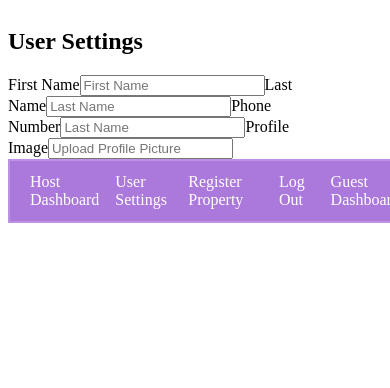
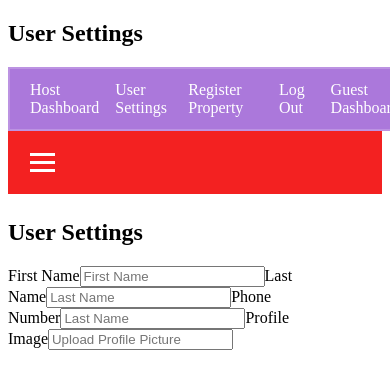
Before and after one commit to Legends-Land/Open-spot, a React (Vite) app in the folder client/: page /hostusersettings in a window 390 px wide. Shown: the top 388 px of the page. Built offline with nearby package versions, Linux system fonts and the light colour scheme; sample sign-in values are in the browser's storage.

Commit message:
imported css which will allow the side bar and hamburger menu to appear depending on screen size

```diff
--- a/client/src/Pages/HostDashboard.jsx
+++ b/client/src/Pages/HostDashboard.jsx
@@ -1,8 +1,12 @@
 import React from "react"
 import { useState,useEffect } from "react";
 import HostSideBar from "../Components/HostSidebar";
-import '../styles/hostDashboard.css'
+import '../styles/Dashboard.css'
 import axios from "axios";
+import "../styles/Global.css";
+import HostHamburgerMenu from "../Components/HostHamburgerMenu";
+import "../styles/HamburgerMenu.css"
+
 
 // function  Host(){
 // return(
@@ -42,6 +46,11 @@ const HostDashboard = () => {
     <div>
 
       <h2>Host Dashboard</h2>
+      <div className="app-layout">
+
+      <HostHamburgerMenu/>
+      <HostSideBar/>
+      </div>
       <form>
         <input
         type=""
@@ -65,8 +74,11 @@ const HostDashboard = () => {
 
 
       </form>
-      <HostSideBar/>
-    </div>
+
+
+
+      </div>
+
   );
 };
 
--- a/client/src/Pages/HostUserSettings.jsx
+++ b/client/src/Pages/HostUserSettings.jsx
@@ -1,16 +1,21 @@
 import React from "react";
 import HostSideBar from "../Components/HostSidebar";
-import '../styles/hostdashboard.css'
+import '../styles/Dashboard.css'
 import Settings from "../Components/Settings";
 import GuestSideBar from "../Components/GuestSideBar";
+import HostHamburgerMenu from "../Components/HostHamburgerMenu";
+import "../styles/HamburgerMenu.css"
 
 
 const HostUserSettings = () =>{
 
 return(
     <>
+      <h2>User Settings</h2>
+      <HostSideBar/>
+      <HostHamburgerMenu/>
     <Settings/>
-    <HostSideBar/>
+
     </>
   )
 }
--- a/client/src/Pages/RegisterVehicle.jsx
+++ b/client/src/Pages/RegisterVehicle.jsx
@@ -1,6 +1,7 @@
 import { useEffect, useState } from "react";
 import GuestSideBar from "../Components/GuestSideBar"
 import axios from "axios"
+import GuestHamburgerMenu from "../Components/GuestHamburgerMenu";
 
 const RegisterVehicle = () => {
   const [make, setMake] = useState([]);
@@ -9,7 +10,7 @@ const RegisterVehicle = () => {
     axios.get ("https://vpic.nhtsa.dot.gov/api/vehicles/getallmakes?format=json")
     .then((res) => setMake(res.data.Results.map((car) =>({
       id: car.Make_ID,
-      name: car.Make_Name,
+     name: car.Make_Name.charAt(0).toUpperCase() + car.Make_Name.slice(1).toLowerCase()
     }))))
     .catch((err) => console.error ("Sorry can't Fetch Car Model:" , err))
 
@@ -20,7 +21,9 @@ const RegisterVehicle = () => {
 
     <h2>Register Vehicle</h2>
 
-      <GuestSideBar/>
+      {/* <GuestSideBar/> */}
+      <GuestHamburgerMenu/>
+
 <form>
     <label> Make
       <input
```
